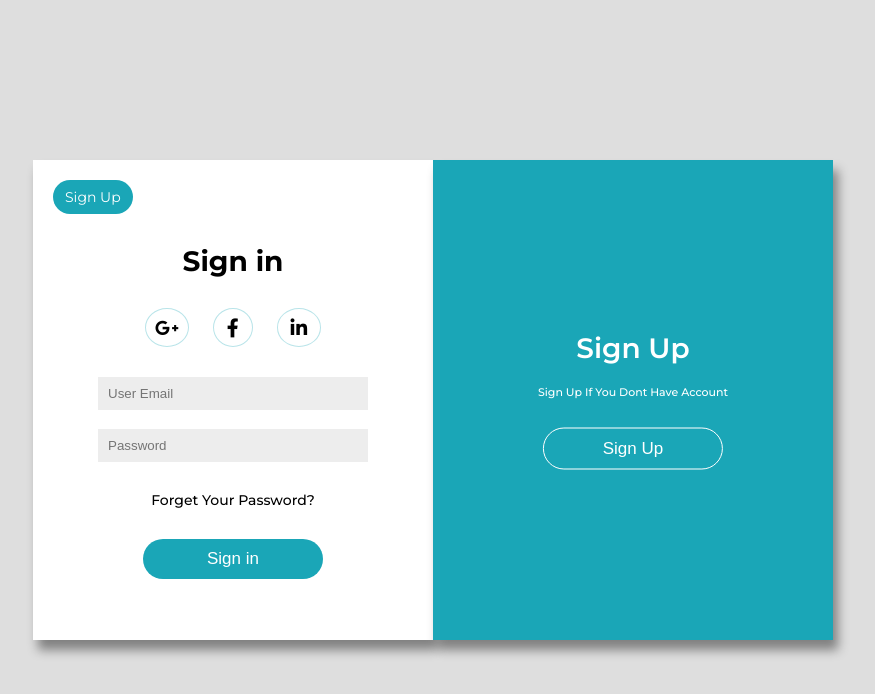
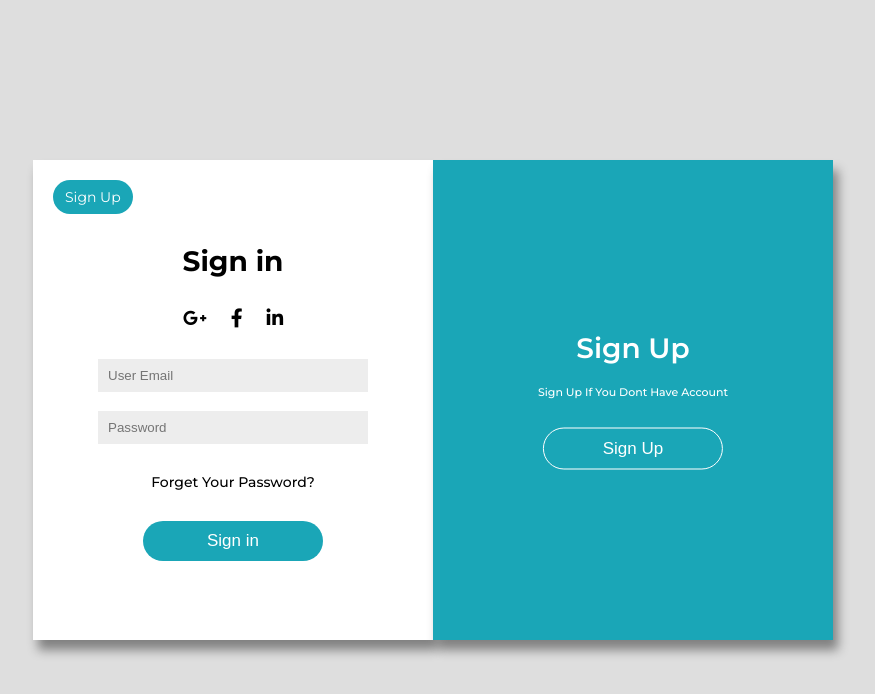
Before and after one commit to Mohamed-Ly/Dante-Ly1, a plain HTML site: page Login/index.html in a window 1280 px wide. Shown: the whole page, without its empty margins (207-1082 px from the left). Drawn offline with Linux system fonts and the light colour scheme.

Commit message:
Update style.css

```diff
--- a/Login/CSS/style.css
+++ b/Login/CSS/style.css
@@ -83,14 +83,8 @@ section#overlay aside .contact .social a {
     color: black;
 }
 section#overlay aside .contact .social i {
-    padding: 9px 13px;
     margin: 0px 12px;
     font-size: 19px;
-    border: 1px solid #1aa6b74d;
-    border-radius: 50%;
-}
-section#overlay aside .contact .social .google-efc i {
-    padding: 9px;
 }
 section#overlay aside .details {
     text-align: center;
```
